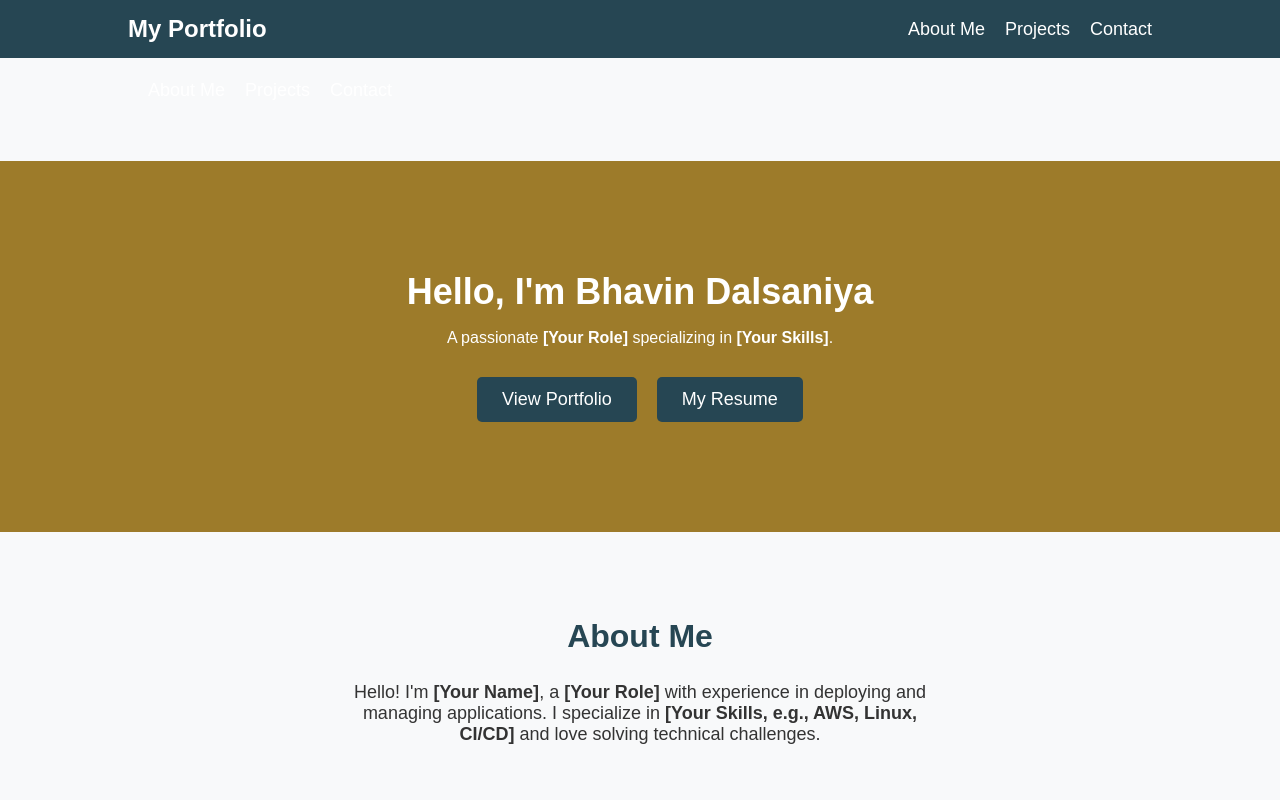
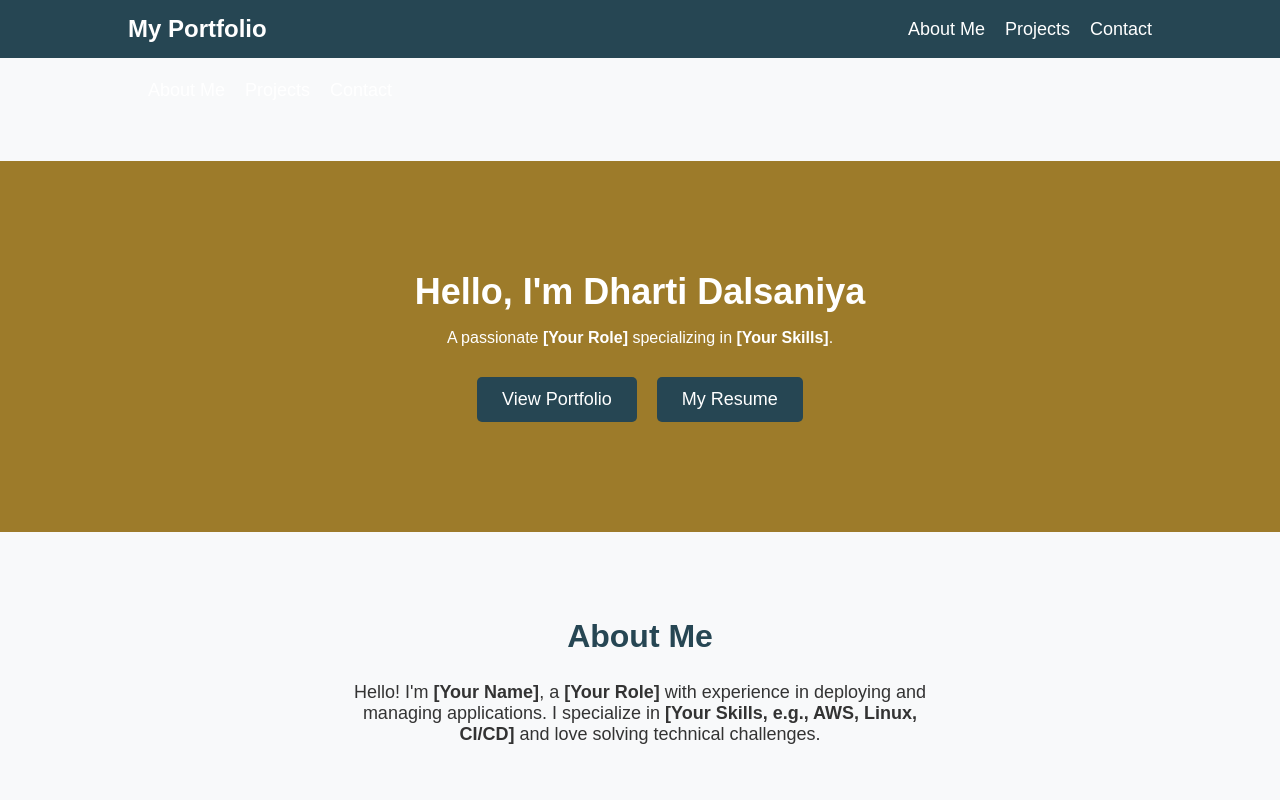
Before and after one commit to BhavinDalsaniya/bhavin-portfolio, a React (Create React App) app: page / in a window 1280 px wide. Shown: the top 800 px of the page. Built offline with nearby package versions, Linux system fonts and the light colour scheme.

Commit message:
Third commit

```diff
--- a/src/portfolio.js
+++ b/src/portfolio.js
@@ -32,7 +32,7 @@ function Portfolio() {
             <section id="hero">
                 <div className="container">
                     <div className="hero-content">
-                        <h2>Hello, I'm <span className="highlight">Bhavin Dalsaniya</span></h2>
+                        <h2>Hello, I'm <span className="highlight">Dharti Dalsaniya</span></h2>
                         <p>A passionate <strong>[Your Role]</strong> specializing in <strong>[Your Skills]</strong>.</p>
                         <div className="hero-buttons">
                             <a href="#projects" className="btn">View Portfolio</a>
```
